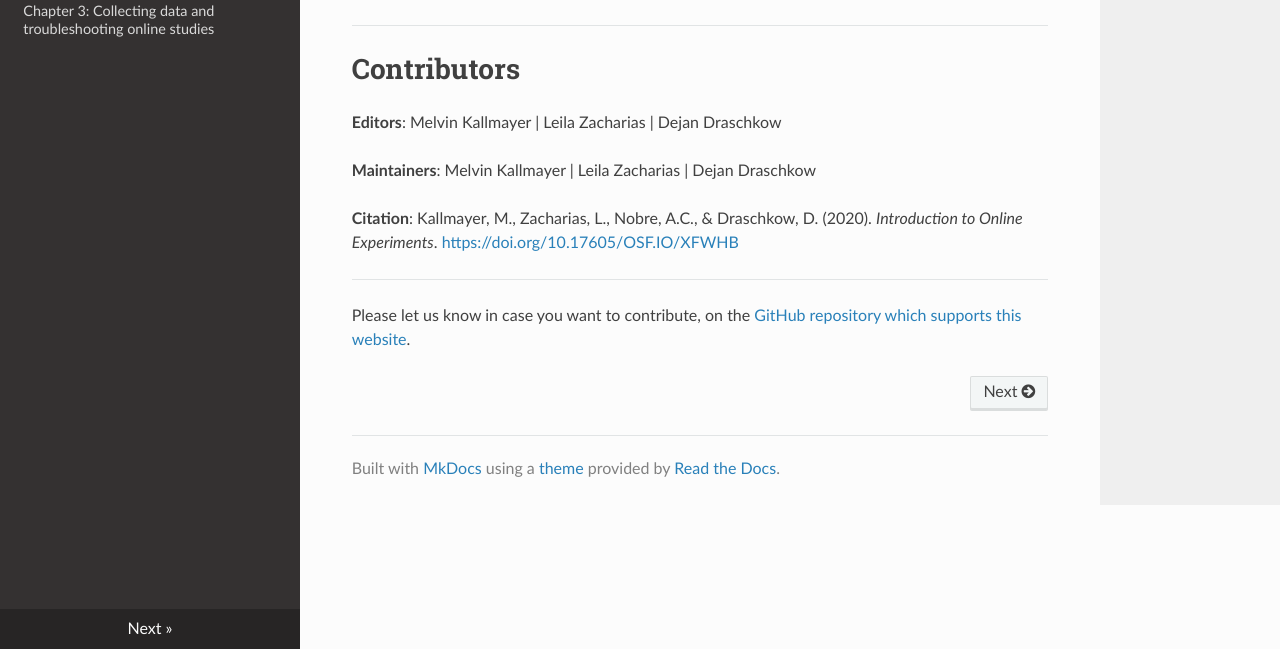
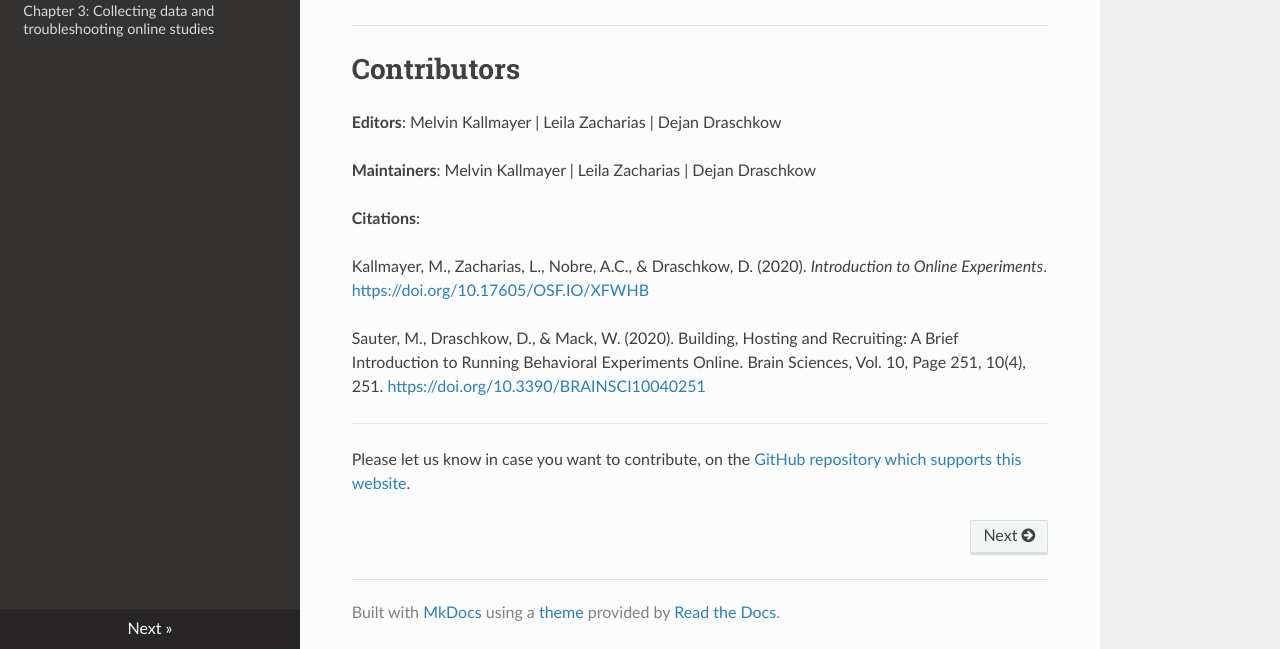
Before and after one commit to onlinews/online_ws, an MkDocs documentation site: the page built from docs/index.md, in a window 1280 px wide and 900 px high, scrolled down 2726 px, cut to the strip 251-900 px from the top of the window. Built offline with MkDocs 1.6.1, drawn with Linux system fonts in a browser that asks for light colours; nearby versions of some CDN libraries.

Commit message:
update publication

```diff
--- a/docs/index.md
+++ b/docs/index.md
@@ -27,7 +27,7 @@
 Currently, the practical emphasis (Chapters 2 & 3) of our resource is focused on implementing online studies within the [PsychoPy](https://psychopy.org/)/[Pavlovia](https://pavlovia.org/docs/home/about) ecosystem. With recruitment being performed in [SONA](https://opr.sona-systems.com) and [Prolific](https://www.prolific.co/); and ethical approval being obtained from [MS IDREC](https://researchsupport.admin.ox.ac.uk/governance/ethics/committees/msidrec). We aim at gradually covering alternative options, but the emphasis on this ecosystem will likely not change. Because we love [PsychoPy](https://psychopy.org/)/[Pavlovia](https://pavlovia.org/docs/home/about).
 
 # A short introductory read
-Before embarking on the chapters in this resource, we recommend reading this [short introductory paper](https://doi.org/10.31234/osf.io/tr76d) ([Sauter, Draschkow, & Mack, 2020](https://doi.org/10.31234/osf.io/tr76d)). We hope that this will provide a brief overview of basic concepts, as well as outline the different software solutions available to researchers.
+Before embarking on the chapters in this resource, we recommend reading this [short introductory paper](https://www.mdpi.com/2076-3425/10/4/251) ([Sauter, Draschkow, & Mack, 2020](https://www.mdpi.com/2076-3425/10/4/251)). We hope that this will provide a brief overview of basic concepts, as well as outline the different software solutions available to researchers.
 
 
 <!DOCTYPE html>
@@ -49,7 +49,11 @@
 
 **Maintainers**: Melvin Kallmayer | Leila Zacharias | Dejan Draschkow
 
-**Citation**: Kallmayer, M., Zacharias, L., Nobre, A.C., & Draschkow, D. (2020). *Introduction to Online Experiments*. [https://doi.org/10.17605/OSF.IO/XFWHB](https://doi.org/10.17605/OSF.IO/XFWHB)
+**Citations**:
+
+Kallmayer, M., Zacharias, L., Nobre, A.C., & Draschkow, D. (2020). *Introduction to Online Experiments*. [https://doi.org/10.17605/OSF.IO/XFWHB](https://doi.org/10.17605/OSF.IO/XFWHB)
+
+Sauter, M., Draschkow, D., & Mack, W. (2020). Building, Hosting and Recruiting: A Brief Introduction to Running Behavioral Experiments Online. Brain Sciences, Vol. 10, Page 251, 10(4), 251. [https://doi.org/10.3390/BRAINSCI10040251](https://doi.org/10.3390/BRAINSCI10040251)
 
 --------
 Please let us know in case you want to contribute, on the [GitHub repository which supports this website](https://github.com/mkallmayer/online_ws/tree/master/docs).
```
